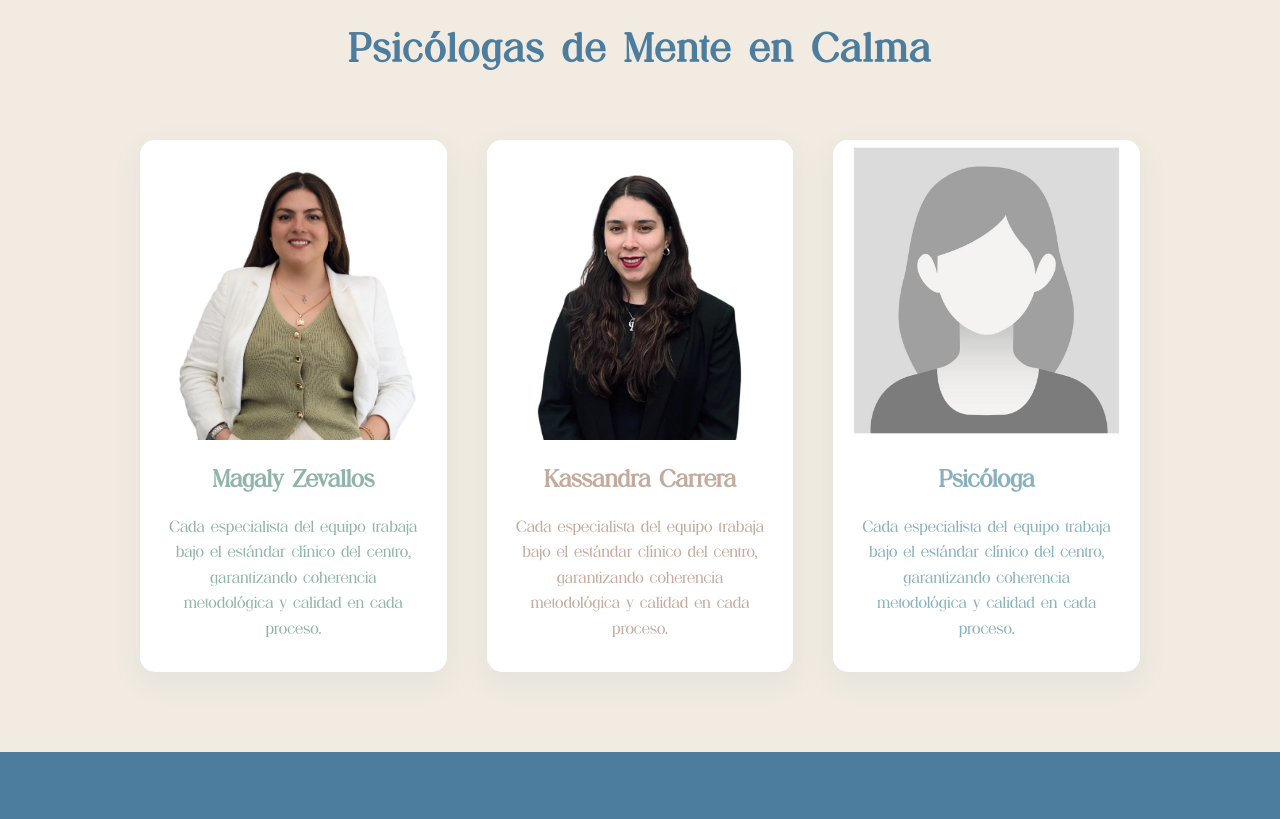
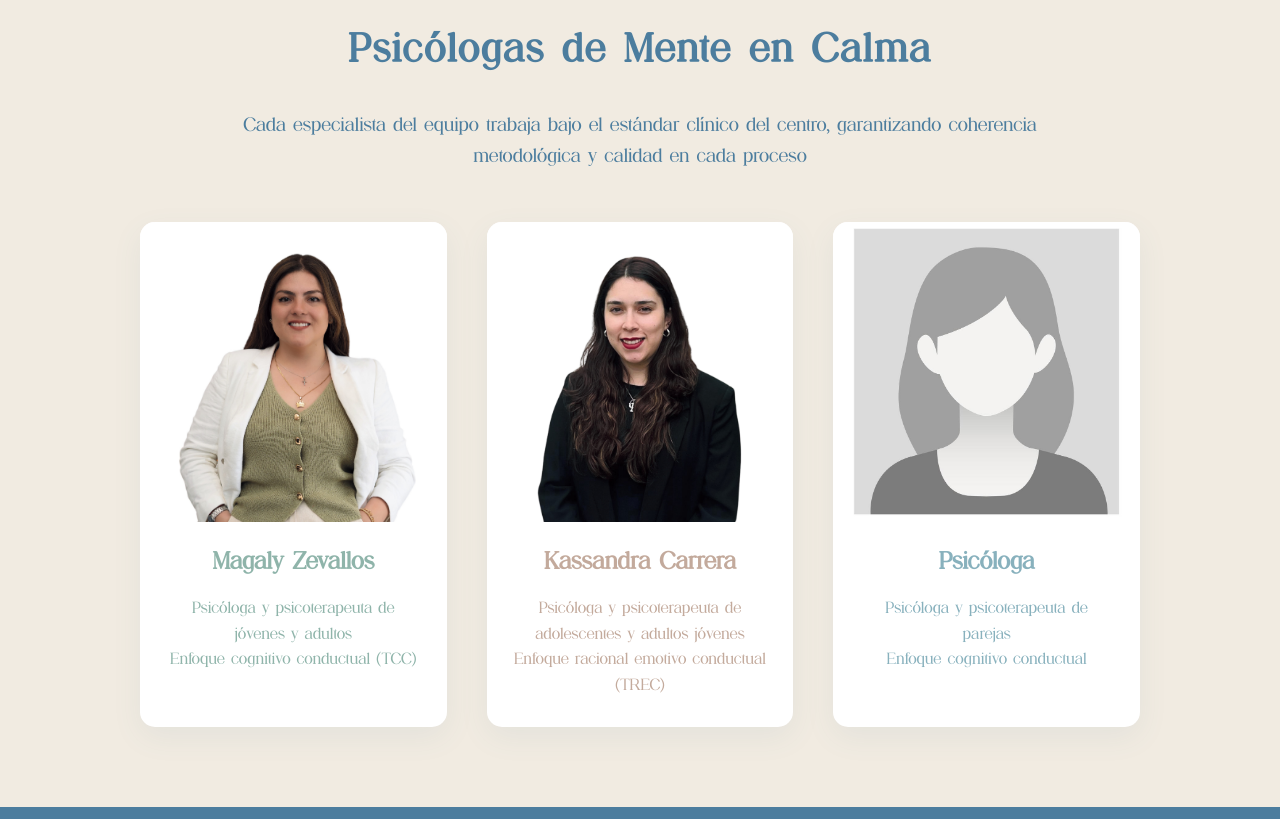
Before and after one commit to rivenie/Mente_en_Calma, a website: page equipo-clinico.html in a window 1280 px wide. Shown: the part 1390-2209 px from the top of the page. Drawn offline with Linux system fonts and the light colour scheme.

Commit message:
Actualización02: 27/02/2026

```diff
--- a/equipo-clinico.html
+++ b/equipo-clinico.html
@@ -160,7 +160,7 @@
             </div>
           </div>
           <a
-            href="https://wa.me/51991688424"
+            href="https://wa.me/51991688424?text=Hola%2C%20quiero%20agendar%20mi%20primera%20sesi%C3%B3n"
             target="_blank"
             class="btn-reserva"
             >RESERVA TU CITA</a
@@ -178,7 +178,7 @@
           evidencia y amplia experiencia en el abordaje de ansiedad y regulación
           emocional. .
         </p>
-        <a href="https://wa.me/51991688424" target="_blank" class="cta-button"
+        <a href="https://wa.me/51991688424?text=Hola%2C%20quiero%20agendar%20mi%20primera%20sesi%C3%B3n" target="_blank" class="cta-button"
           >Agenda tu primera sesión</a
         >
       </div>
@@ -247,6 +247,13 @@
     <section class="equipo-section">
       <div class="container">
         <h2 class="section-title">Psicólogas de Mente en Calma</h2>
+
+        <p class="equipo-intro-texto">
+          Cada especialista del equipo trabaja bajo el estándar clínico del
+          centro, garantizando coherencia metodológica y calidad en cada
+          proceso
+        </p>
+
         <div class="equipo-grid">
           <!-- Psicóloga 1: Magaly Zevallos - Color #f1ebe1 -->
           <div class="equipo-card color-equipo-1">
@@ -258,9 +265,8 @@
             </div>
             <h3 class="equipo-nombre">Magaly Zevallos</h3>
             <p class="equipo-descripcion">
-              Cada especialista del equipo trabaja bajo el estándar clínico del
-              centro, garantizando coherencia metodológica y calidad en cada
-              proceso.
+              Psicóloga y psicoterapeuta de jóvenes y adultos<br />
+              Enfoque cognitivo conductual (TCC)
             </p>
           </div>
 
@@ -274,9 +280,9 @@
             </div>
             <h3 class="equipo-nombre">Kassandra Carrera</h3>
             <p class="equipo-descripcion">
-              Cada especialista del equipo trabaja bajo el estándar clínico del
-              centro, garantizando coherencia metodológica y calidad en cada
-              proceso.
+              Psicóloga y psicoterapeuta de adolescentes y adultos jóvenes
+              <br />
+              Enfoque racional emotivo conductual (TREC)
             </p>
           </div>
 
@@ -290,9 +296,8 @@
             </div>
             <h3 class="equipo-nombre">Psicóloga</h3>
             <p class="equipo-descripcion">
-              Cada especialista del equipo trabaja bajo el estándar clínico del
-              centro, garantizando coherencia metodológica y calidad en cada
-              proceso.
+              Psicóloga y psicoterapeuta de parejas <br />
+              Enfoque cognitivo conductual
             </p>
           </div>
         </div>
--- a/styles/css.css
+++ b/styles/css.css
@@ -618,7 +618,7 @@ header.hero-section#blog {
 /* Sección Metodología */
 .metodologia-section {
     padding: 100px 0;
-    background-color: #f1ebe1;
+    background-color: #fff;
     width: 100%;
     overflow-x: hidden;
 }
@@ -862,11 +862,21 @@ header.hero-section#blog {
     background-color: #f1ebe1;
 }
 
+.equipo-intro-texto {
+    text-align: center;
+    max-width: 800px;
+    margin: 0 auto 50px;
+    font-size: 1.2rem;
+    line-height: 1.6;
+    color: #4c7d9e;
+    font-weight: 400;
+}
+
 .equipo-section .section-title {
     font-family: 'NostalgicWhispers', sans-serif;
     font-size: 2.5rem;
     text-align: center;
-    margin-bottom: 60px;
+    margin-bottom: 30px;
     color: #4c7d9e;
     letter-spacing: 2px;
 }
@@ -1399,11 +1409,11 @@ header.hero-section#blog {
 .coming-soon-content {
     max-width: 700px;
     margin: 0 auto;
+    color: #4c7d9e;
 }
 
 .coming-soon-content i {
     font-size: 4rem;
-    color: #4c7d9e;
     margin-bottom: 30px;
 }
 
@@ -1416,7 +1426,6 @@ header.hero-section#blog {
 
 .coming-soon-content p {
     font-size: 1.2rem;
-    color: #4c7d9e;
     margin-bottom: 10px;
 }
 
```
Also changed, not shown: blog.html (+1 -1 lines), blog/ansiedad.html (+1 -2 lines), blog/autoestima.html (+1 -1 lines), blog/limites.html (+1 -1 lines), blog/terapia-online.html (+2 -2 lines), index.html (+2 -2 lines), metodologia.html (+2 -2 lines), servicios/asesoria-clinica.html (+4 -4 lines), servicios/talleres-grupales.html (+4 -4 lines), servicios/terapia-psicologica.html (+4 -4 lines).
